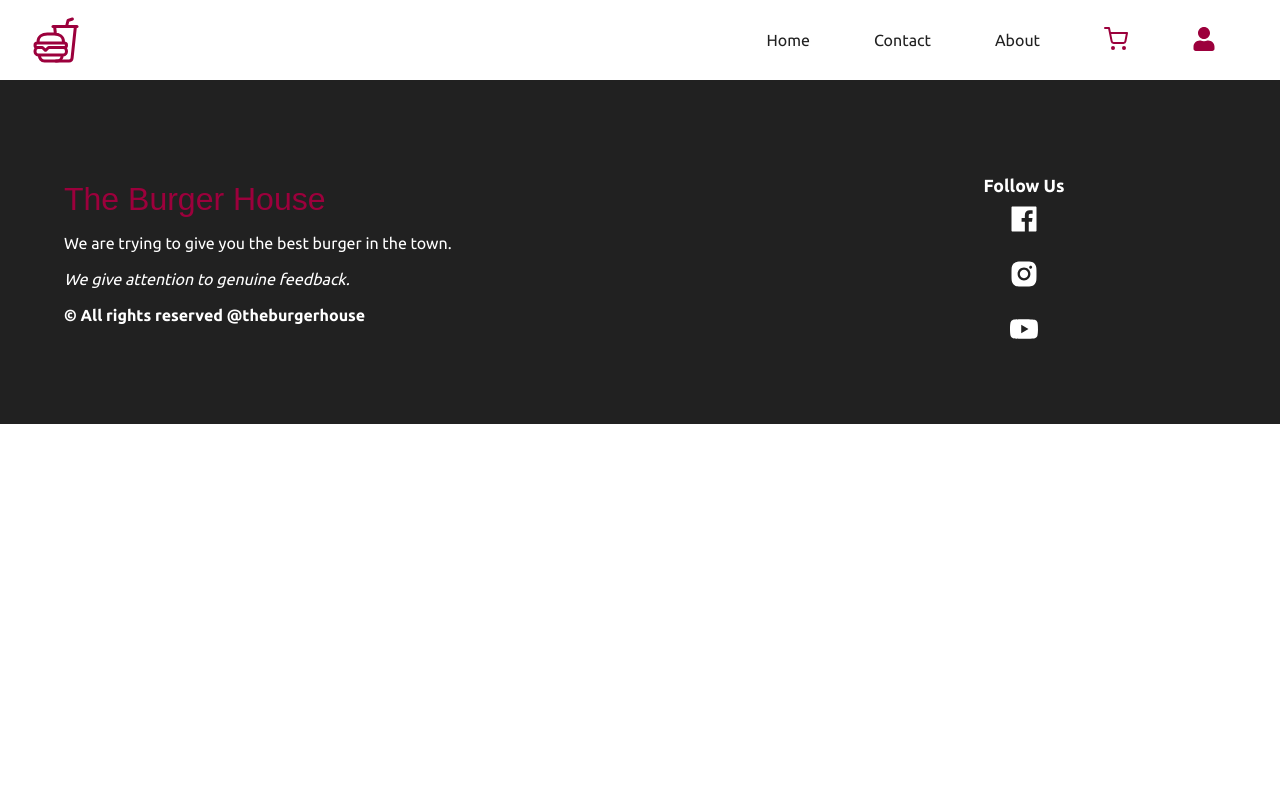
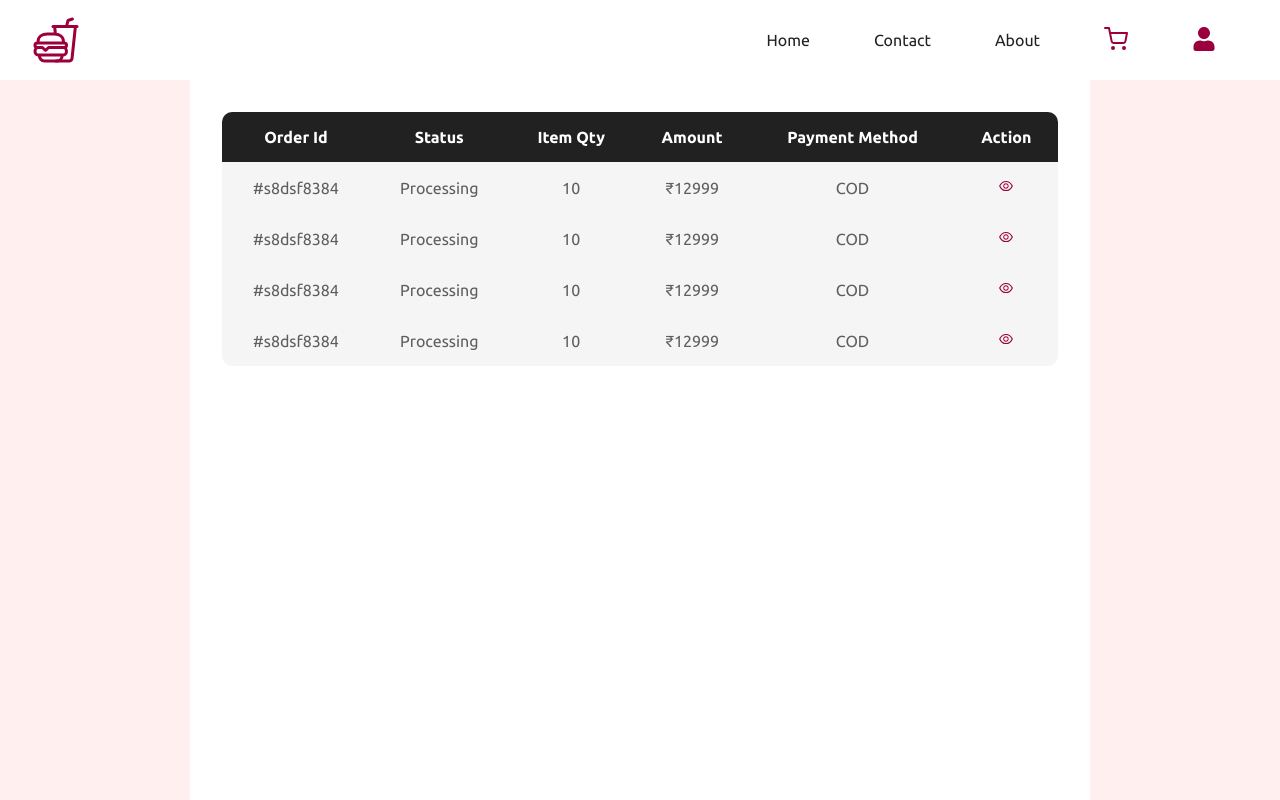
Before and after one commit to AmanMandal7/The-Burger-House, a React (Create React App) app in the folder frontend/: page /myorders in a window 1280 px wide. Shown: the top 800 px of the page. Built offline with nearby package versions, Linux system fonts and the light colour scheme.

Commit message:
done with myorders list

```diff
--- a/frontend/src/App.js
+++ b/frontend/src/App.js
@@ -24,7 +24,7 @@ import './styles/confirmOrder.scss'
 import './styles/paymentSucess.scss'
 import './styles/login.scss'
 import './styles/profile.scss'
-import './styles/myorders.scss'
+import './styles/table.scss'
 
 
 
--- a/frontend/src/components/myOrders/MyOrders.jsx
+++ b/frontend/src/components/myOrders/MyOrders.jsx
@@ -1,7 +1,45 @@
 import React from "react";
+import { Link } from "react-router-dom";
+import { AiOutlineEye } from "react-icons/ai";
 
 const MyOrders = () => {
-  return <div></div>;
+  const arr = [1, 2, 3, 4];
+
+  return (
+    <section className="tableClass">
+      <main>
+        <table>
+          <thead>
+            <tr>
+              <th>Order Id</th>
+              <th>Status</th>
+              <th>Item Qty</th>
+              <th>Amount</th>
+              <th>Payment Method</th>
+              <th>Action</th>
+            </tr>
+          </thead>
+
+          <tbody>
+            {arr.map((i) => (
+              <tr key={i}>
+                <td>#s8dsf8384</td>
+                <td>Processing</td>
+                <td>10</td>
+                <td>₹{12999}</td>
+                <td>COD</td>
+                <td>
+                  <Link to={`/order/${"ahfhoehf"}`}>
+                    <AiOutlineEye />
+                  </Link>
+                </td>
+              </tr>
+            ))}
+          </tbody>
+        </table>
+      </main>
+    </section>
+  );
 };
 
 export default MyOrders;
--- a/frontend/src/styles/myorders.scss
+++ /dev/null
@@ -1 +0,0 @@
-@import "colors";
--- /dev/null
+++ b/frontend/src/styles/table.scss
@@ -0,0 +1,70 @@
+@import "colors";
+
+.tableClass {
+  background-color: $pink;
+  height: 100vh;
+  width: 100%;
+
+  > main {
+    background-color: white;
+    max-width: 900px;
+    margin: auto;
+    height: 100%;
+    padding: 2rem;
+    overflow-x: auto;
+
+    > table {
+      width: 100%;
+      text-align: center;
+      border-collapse: collapse;
+
+      tr {
+        background-color: whitesmoke;
+        &:last-child {
+          td:first-child {
+            border-radius: 0 0 0 10px;
+          }
+          td:last-child {
+            border-radius: 0 0 10px 0;
+          }
+        }
+      }
+
+      td,
+      th {
+        padding: 1rem;
+      }
+
+      th {
+        background-color: $dark;
+        color: white;
+        &:first-child {
+          border-radius: 10px 0 0 0;
+        }
+        &:last-child {
+          border-radius: 0 10px 0 0;
+        }
+      }
+
+      td {
+        color: $lightdark;
+        > a {
+          color: $red;
+        }
+
+        > img {
+          height: 30px;
+          width: 30px;
+          border-radius: 100%;
+        }
+
+        > button {
+          border: none;
+          cursor: pointer;
+          margin: 0.25rem;
+          color: $red;
+        }
+      }
+    }
+  }
+}
```
